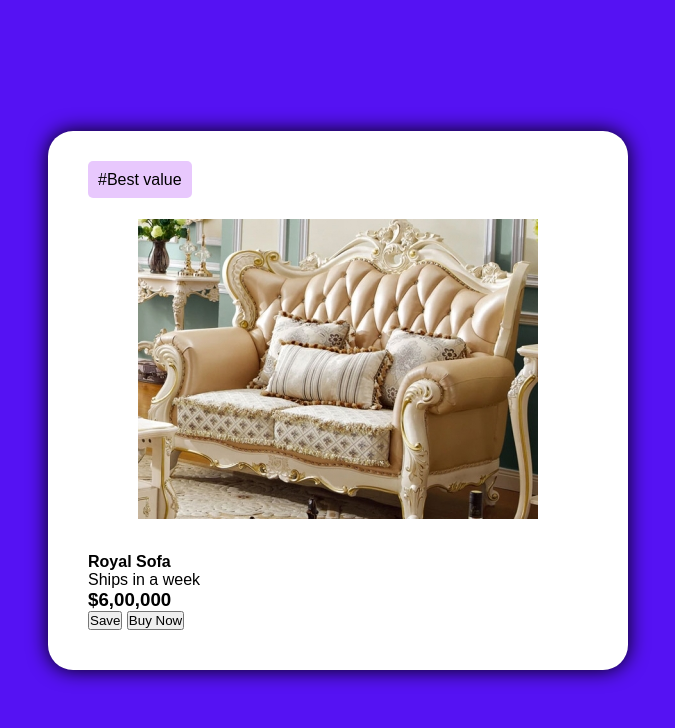
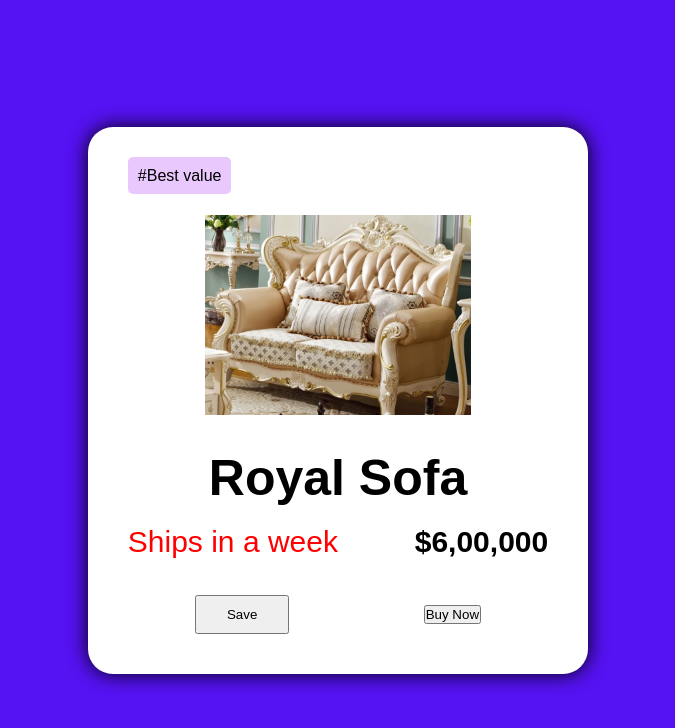
Before and after one commit to Hawk-1/Product_sale, a plain HTML site: page product_code/index.html in a window 1280 px wide. Shown: the whole page, without its empty margins (302-977 px from the left). Drawn offline with Linux system fonts and the light colour scheme.

Commit message:
css is edited further

```diff
--- a/product_code/index.html
+++ b/product_code/index.html
@@ -15,9 +15,11 @@
                     </div>
                     <div class="card-body" >
                             <h4 class="title"> Royal Sofa</h4>
+                            <br>
                             <p class="shipping">Ships in a week</p>
-                            <h3 class="price"> $6,00,000</h3>
+                            &emsp;&emsp;&emsp;&emsp;<h3 class="price"> $6,00,000</h3>
                     </div>
+                    <br><br>
                     <div class="footer">
                         <button class="btn">
                             Save
--- a/product_code/style.css
+++ b/product_code/style.css
@@ -39,5 +39,36 @@ body
 
 .card-header img
 {
+    max-height: 200px;
+}
+.title
+{
+    font-size: 50px;
+    text-align: center;
+    font-weight: 2000;
+}
+.shipping
+{
+    font-size: 30px;
+    color: red;
+    display: inline;
 
 }
+.price
+{
+    font-size: 30px;
+    text-align: right;
+    display: inline;
+    margin: 20px 0;
+}
+.footer
+{
+    display:flex;
+    justify-content: space-between;
+}
+.btn
+{
+    padding: 10px 30px;
+    font-family: inherit;
+
+}
```
